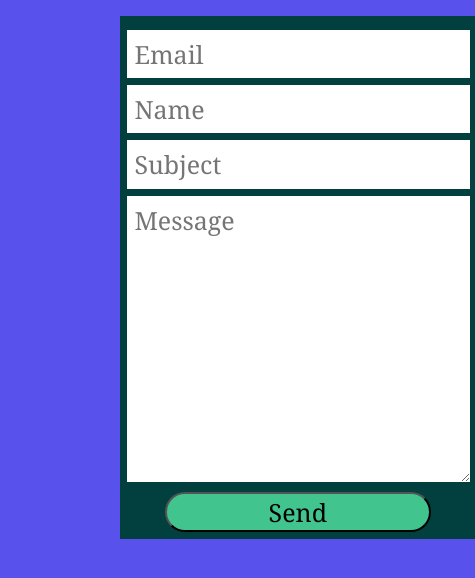
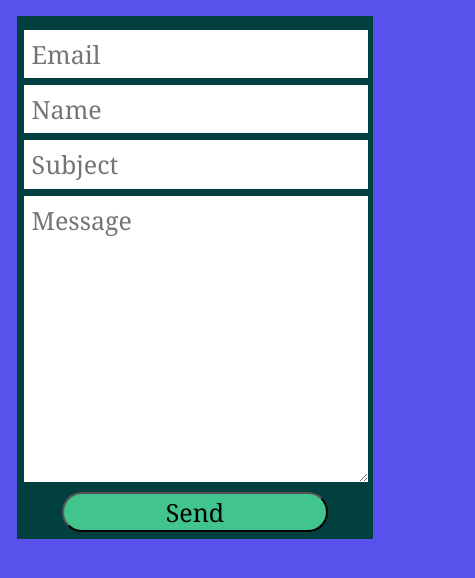
Before and after one commit to CoderEgloo/twiterbot, a website: page contact.html in a window 390 px wide. Shown: the part 162-740 px from the top of the page, 475 px wide, since content can reach past the window. Drawn offline with Linux system fonts and the light colour scheme.

Commit message:
Update style.css

```diff
--- a/style.css
+++ b/style.css
@@ -206,13 +206,13 @@ body{
 
 
 
-  @media screen and (max-width: 768px) {
+   @media screen and (max-width: 768px) {
     #contactbox {
       border-width: 0%;
       height: 60%;
       width: 95%;
       position: relative;
-      margin-left: 30%;
+      margin-left: 2.5%;
       background-color: rgb(2, 64, 64);
       color: aliceblue;
       margin-top: 7%;
```
